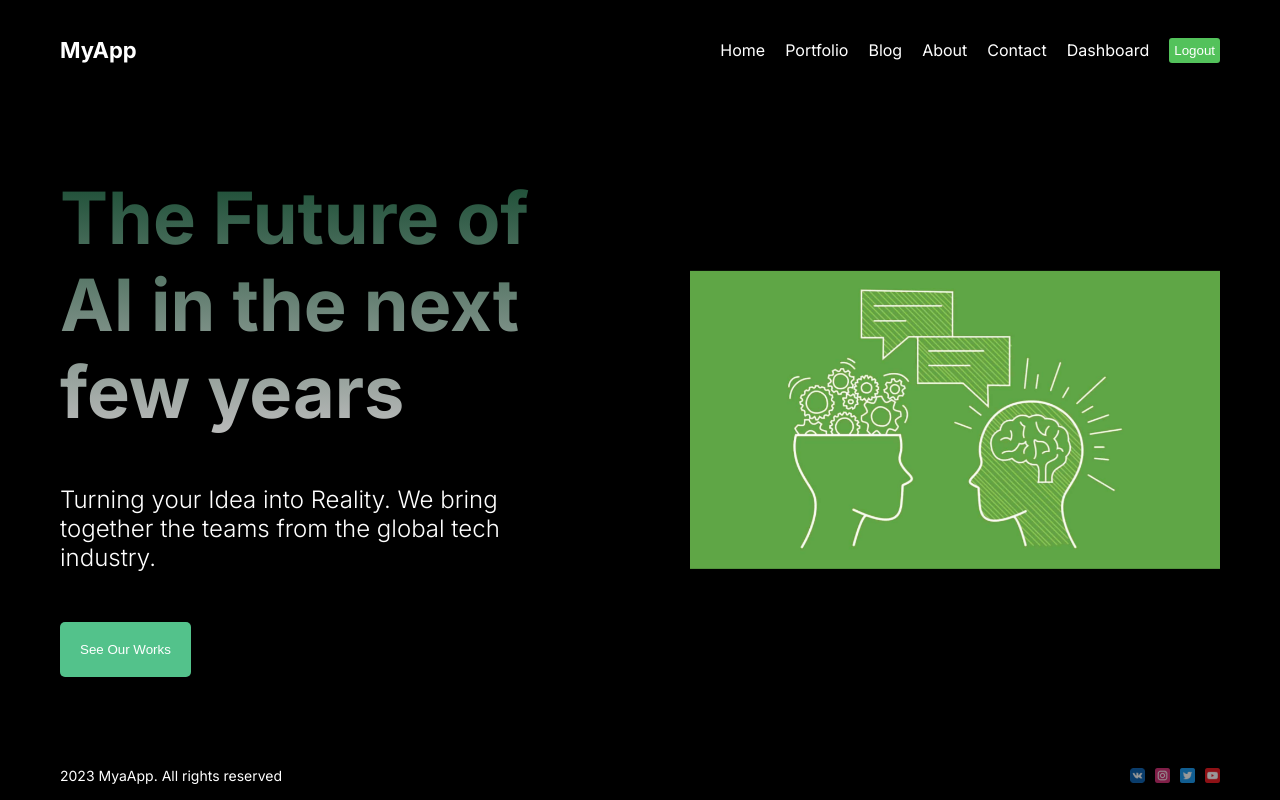
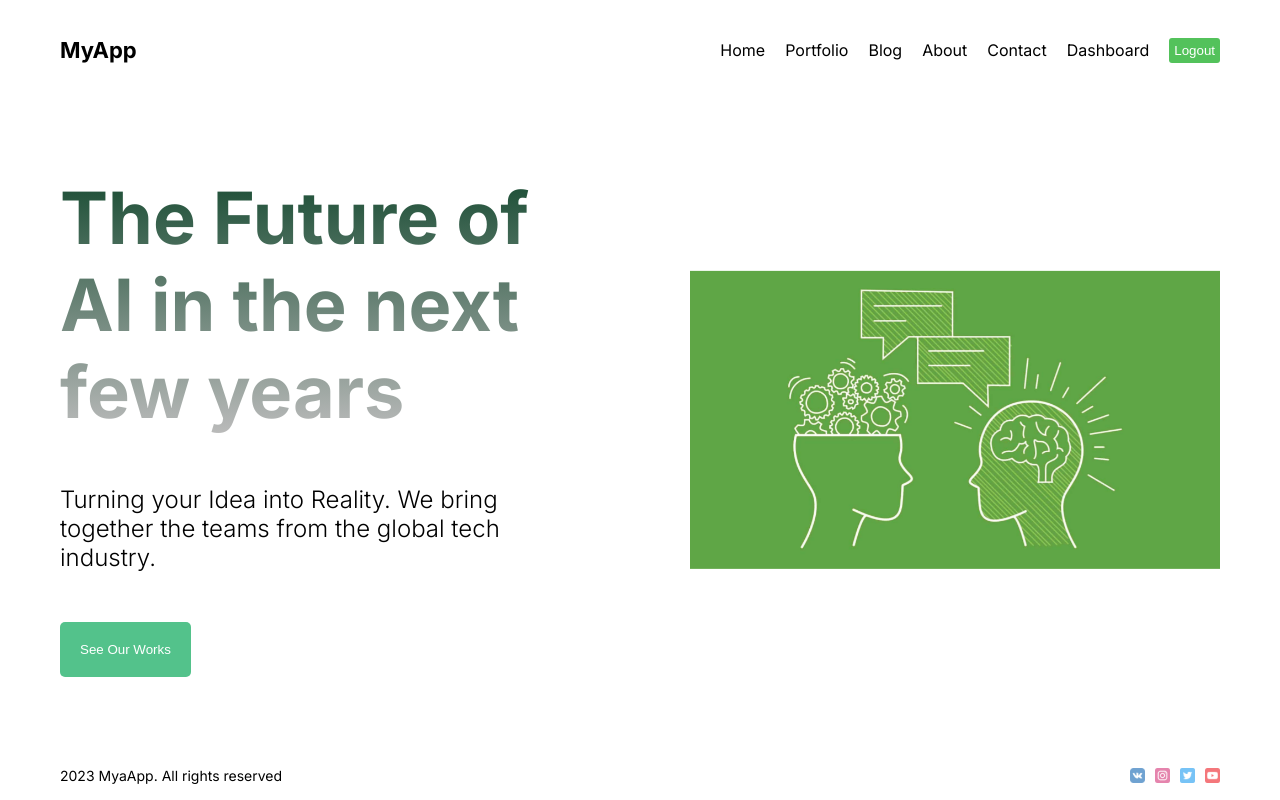
Before and after one commit to BANDITOS86/ai-next-react, a Next.js app: page / in a window 1280 px wide. Built offline with nearby package versions, Linux system fonts and the light colour scheme.

Commit message:
feat: add content portfolio and blog

```diff
--- /dev/null
+++ b/src/app/blog/[id]/page.module.css
@@ -0,0 +1,48 @@
+.top {
+  display: flex;
+}
+
+.info {
+  flex: 1;
+  display: flex;
+  flex-direction: column;
+  justify-content: space-between;
+}
+
+.title {
+  font-size: 40px;
+}
+
+.desc {
+  font-size: 18px;
+  font-weight: 300;
+}
+
+.author {
+  display: flex;
+  align-items: center;
+  gap: 10px;
+}
+
+.avatar {
+  object-fit: cover;
+  border-radius: 50%;
+}
+
+.imageContainer {
+  flex: 1;
+  height: 300px;
+  position: relative;
+}
+
+.image {
+  object-fit: cover;
+}
+
+.content {
+  margin-top: 50px;
+  font-size: 20px;
+  font-weight: 300;
+  color: #999;
+  text-align: justify;
+}
--- a/src/app/blog/page.module.css
+++ b/src/app/blog/page.module.css
@@ -1,3 +1,19 @@
 .container {
+  display: flex;
+  align-items: center;
+  gap: 50px;
+  margin-bottom: 50px;
+}
 
+.image {
+  object-fit: cover;
 }
+
+.title {
+  margin-bottom: 10px;
+}
+
+.desc {
+  font-size: 18px;
+  color: #999;
+}
--- a/src/app/globals.css
+++ b/src/app/globals.css
@@ -8,13 +8,25 @@ html,
 body {
   max-width: 100vw;
   overflow-x: hidden;
-  background-color: black;
-  color: white;
 }
 
 a {
   text-decoration: none;
   color: inherit;
+}
+
+.theme {
+  transition: 1s all ease;
+}
+
+.light {
+  background-color: white;
+  color: #111;
+}
+
+.dark {
+  background-color: #111;
+  color: #bbb;
 }
 
 .container {
--- /dev/null
+++ b/src/app/portfolio/[category]/page.module.css
@@ -0,0 +1,45 @@
+.catTitle {
+  color: #53c28b;
+}
+
+.item {
+  display: flex;
+  gap: 50px;
+  margin-top: 50px;
+  margin-bottom: 100px;
+}
+
+.item:nth-child(2n+1) {
+  flex-direction: row-reverse;
+}
+
+.imgContainer {
+  flex: 1;
+  height: 500px;
+  position: relative;
+}
+
+.img {
+  object-fit: cover;
+}
+
+.content {
+  flex: 1;
+  display: flex;
+  flex-direction: column;
+  gap: 20px;
+  justify-content: center;
+  align-items: flex-start;
+}
+
+.item:nth-child(2n+1) .content {
+  align-items: flex-end;
+}
+
+.title {
+  font-size: 50px;
+}
+
+.desc {
+  font-size: 20px;
+}
--- a/src/app/portfolio/page.module.css
+++ b/src/app/portfolio/page.module.css
@@ -1,3 +1,45 @@
-.container {
+.mainTitle {
+  font-size: 100px;
+}
 
+.selectTitle {
+  margin: 20px 0px;
 }
+
+.items {
+  display: flex;
+  gap: 50px;
+}
+
+.item {
+  border: 5px solid #bbb;
+  border-radius: 5px;
+  width: 300px;
+  height: 400px;
+  position: relative;
+  background-size: cover !important;
+}
+
+.item:nth-child(1) {
+  background: url("/illustration.png");
+}
+
+.item:nth-child(2) {
+  background: url("/websites.jpg");
+}
+
+.item:nth-child(3) {
+  background: url("/apps.jpg");
+}
+
+.title {
+  position: absolute;
+  right: 10px;
+  bottom: 10px;
+  font-size: 40px;
+  font-weight: bold;
+}
+
+.item:hover .title {
+  color: #53c28b;
+}
```
Also changed, not shown: src/app/blog/[id]/page.jsx (+33 -2 lines), src/app/blog/page.jsx (+35 -2 lines), src/app/portfolio/[category]/page.jsx (+29 -3 lines), src/app/portfolio/page.jsx (+16 -2 lines), 1 other file (tests, documents, lock files or other folders).
